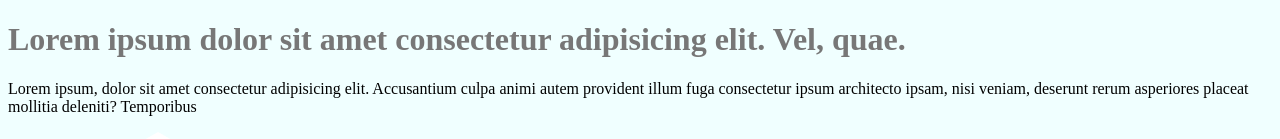
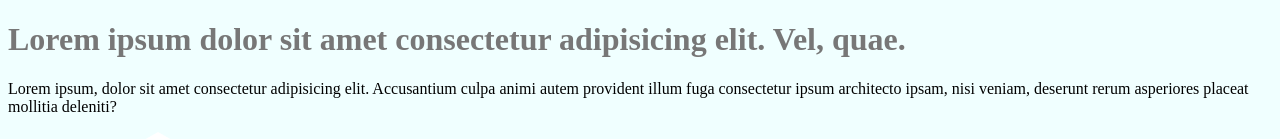
Before and after one commit to NwaguChima/webpac-babel-react-config--ts, a React app: page / in a window 1280 px wide. Shown: the top 139 px of the page. Built offline with nearby package versions, Linux system fonts and the light colour scheme.

Commit message:
updated file for lint

```diff
--- a/src/components/Users.tsx
+++ b/src/components/Users.tsx
@@ -15,7 +15,6 @@ const Users: React.FC<UsersProps> = ({}) => {
         Lorem ipsum, dolor sit amet consectetur adipisicing elit. Accusantium
         culpa animi autem provident illum fuga consectetur ipsum architecto
         ipsam, nisi veniam, deserunt rerum asperiores placeat mollitia deleniti?
-        Temporibus
       </p>
 
       <div>
```
